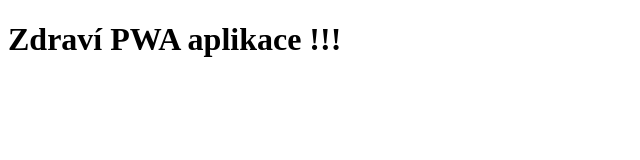
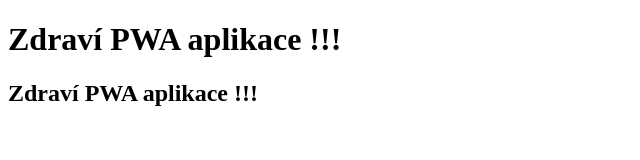
Before and after one commit to rvyhlas/pwa1, a plain HTML site: page index.html in a window 1280 px wide. Shown: the whole page, without its empty margins (0-640 px from the left). Drawn offline with Linux system fonts and the light colour scheme.

Commit message:
Update index.html

```diff
--- a/index.html
+++ b/index.html
@@ -17,6 +17,9 @@
 
 
         <h1>Zdraví PWA aplikace !!!</h1>
+        <h2>Zdraví PWA aplikace !!!</h2>
+
+
 
          <script src="apps.js"></script>
 
```
